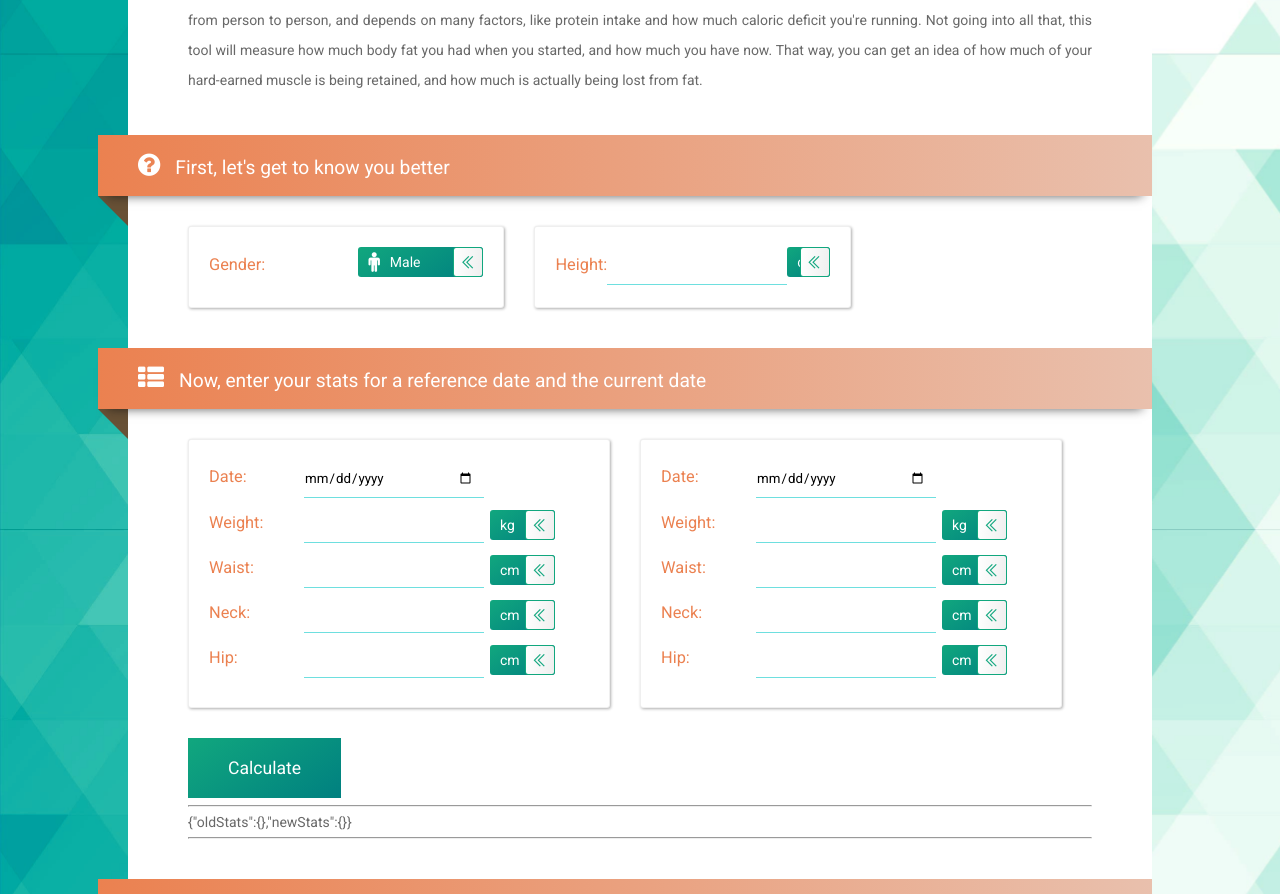
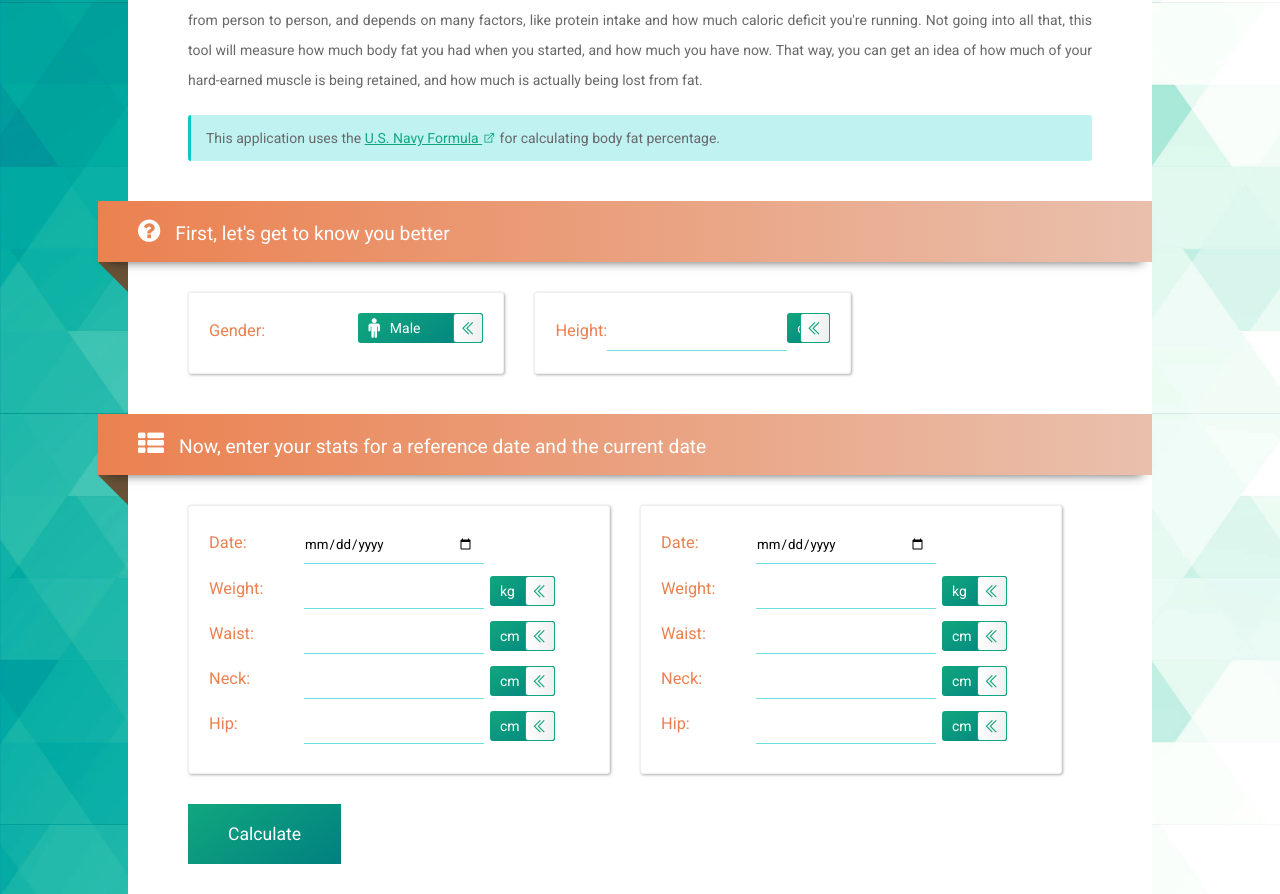
Before and after one commit to debadeepsen/howmuchfatlost, a React (Create React App) app: page / in a window 1280 px wide. Shown: the part 327-1221 px from the top of the page. Built offline with nearby package versions, Linux system fonts and the light colour scheme.

Commit message:
refactoring WIP

```diff
--- a/public/index.html
+++ b/public/index.html
@@ -42,7 +42,7 @@
       To create a production bundle, use `npm run build` or `yarn build`.
     -->
   <footer>Background courtesy of <a target="_blank"
-      href="https://www.freepik.com/Harryarts">https://www.freepik.com/Harryarts</a></footer>
+      href="https://www.freepik.com/Harryarts">https://www.freepik.com/Harryarts <i class="las la-external-link-alt"></i></a></footer>
 </body>
 
 </html>
--- a/src/App.css
+++ b/src/App.css
@@ -5,6 +5,7 @@
   --teal-tr: #11a77e60;
   --light-teal: #08c9c9;
   --light-teal-tr: #08c9c995;
+  --very-light-teal-tr: #08c9c940;
   --salmon: #eb8150;
   --salmon-tr: #eb815060;
   --salmon-2: #ec9c77;
@@ -66,6 +67,10 @@ a:hover {
   .App {
     width: 80vw;
   }
+}
+
+a {
+  cursor: pointer;
 }
 
 h1,
@@ -144,6 +149,13 @@ button:active {
   transform: scale(1.1);
   background-color: var(--light-teal-tr);
   box-shadow: 0px 0px 10px var(--shadow);
+}
+
+.note {
+  margin-top: 20px;
+  padding: 15px;
+  background-color: var(--very-light-teal-tr);
+  border-left: 3px solid var(--light-teal);
 }
 
 .description {
--- a/src/App.js
+++ b/src/App.js
@@ -16,6 +16,7 @@ function App() {
 
   const [oldStats, setOldStats] = useState({});
   const [newStats, setNewStats] = useState({});
+  const [resultsAvailable, setResultsAvailable] = useState(false);
 
   const setBodyFatPercent = (type, value) => {
     if (type === Constants.OLD) {
@@ -46,6 +47,7 @@ function App() {
         <div className="description">
           {Content.Description}
         </div>
+        <div className="note" dangerouslySetInnerHTML={{ __html: Content.Source }}></div>
 
         <h1 className="wrapped-around">
           <i className="fa fa-question-circle"></i>
@@ -84,15 +86,17 @@ function App() {
         <div style={{ marginTop: 30 }}>
           <button onClick={() => calculate()}>Calculate</button>
         </div>
-        <hr></hr>
-        {JSON.stringify({ oldStats, newStats })}
-        <hr></hr>
 
         <h1 className="wrapped-around">
           <i className="fa fa-bar-chart"></i>
           {Content.Results}
         </h1>
-        <Results oldStats={oldStats} newStats={newStats}></Results>
+        {
+          resultsAvailable ?
+            <Results oldStats={oldStats} newStats={newStats}></Results>
+            :
+            <div>Press the "Calculate" button above to get your results.</div>
+        }
       </div>
     </div>
   );
--- a/src/assets/content/Content.js
+++ b/src/assets/content/Content.js
@@ -1,6 +1,7 @@
 const Content = {
     Caption1: "How much fat have you lost so far?",
     Description: "So you've been on a fat loss journey for a while now, and been making progress and also noting down your stats and measurements (hopefully, because otherwise this tool won't work!) When you lose weight, a part of it is lost from fat and some of it from muscle. That proportion varies from person to person, and depends on many factors, like protein intake and how much caloric deficit you're running. Not going into all that, this tool will measure how much body fat you had when you started, and how much you have now. That way, you can get an idea of how much of your hard-earned muscle is being retained, and how much is actually being lost from fat.",
+    Source: "This application uses the <a target='_blank' href='https://google.com/search?q=US+Navy+Body+Fat+Formula'>U.S. Navy Formula <i class='las la-external-link-alt'></i></a> for calculating body fat percentage.",
     Caption2: "First, let's get to know you better",
     Caption3: "Now, enter your stats for a reference date and the current date",
     Results: "Results"
```
